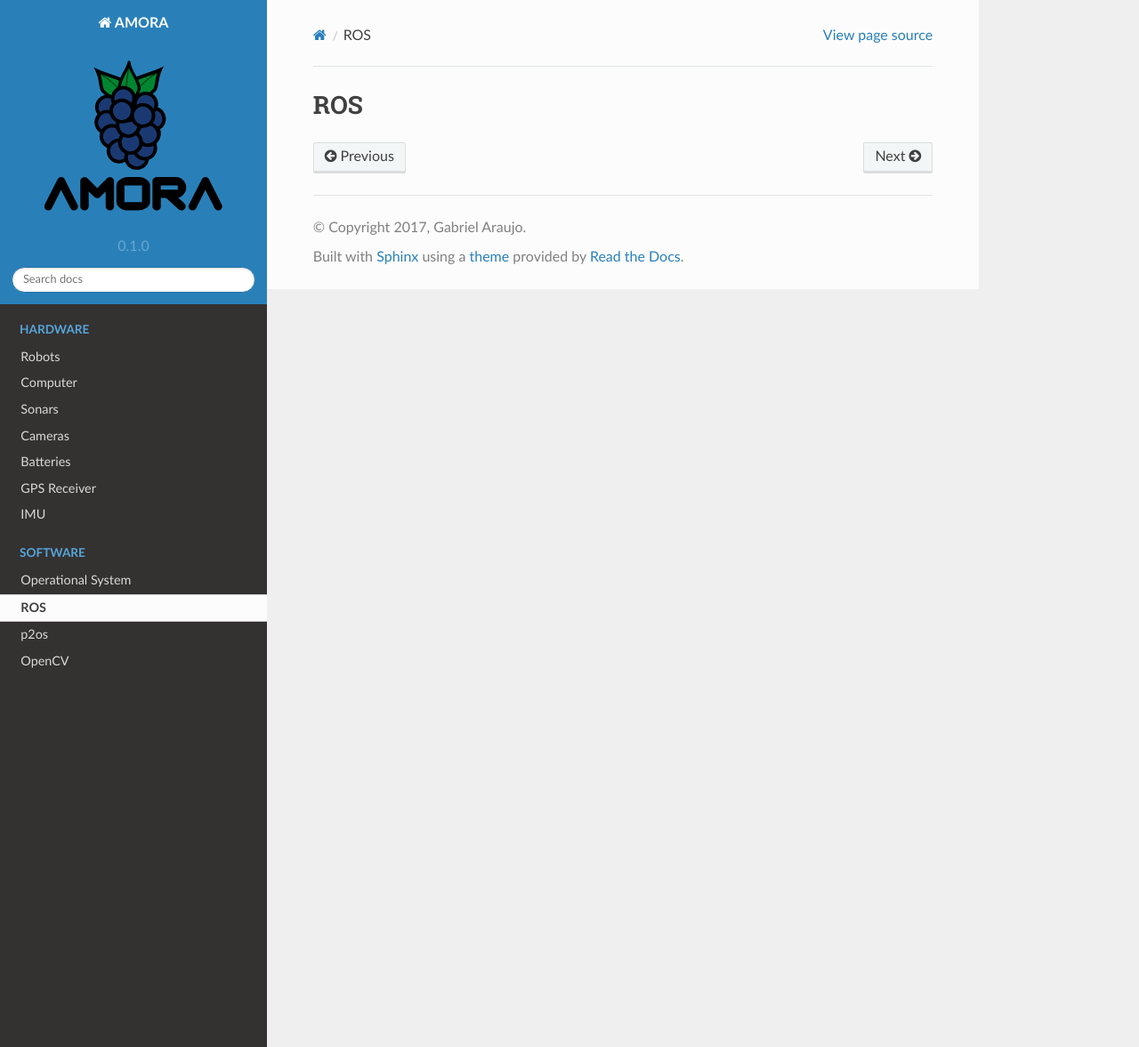
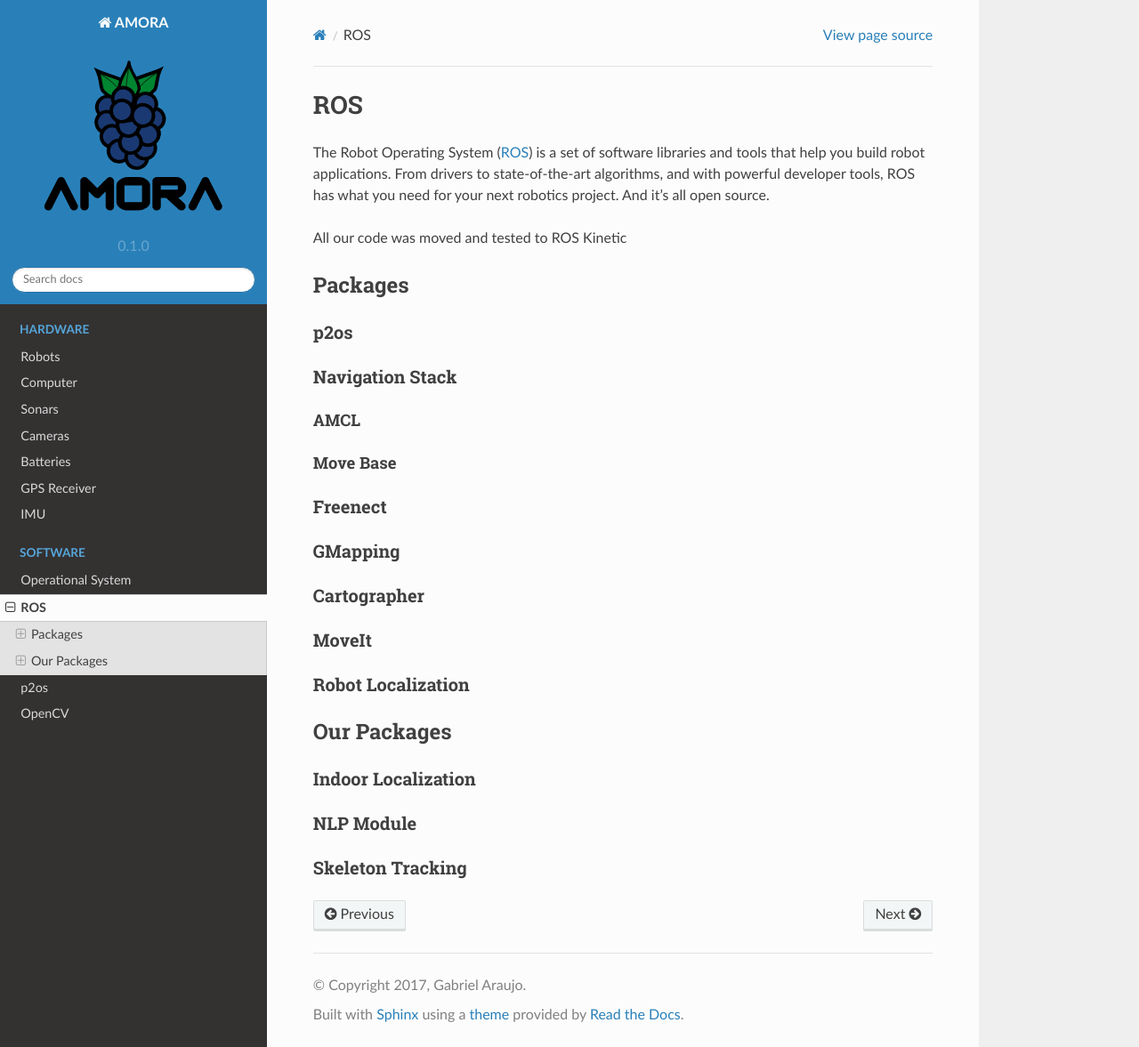
Before and after one commit to lara-unb/amora, a Sphinx documentation site: the page built from docs/source/ros.rst, in a window 1280 px wide and 1177 px high. Shown: the whole window at 89% size. Built offline with Sphinx 7.4.7 and the Read the Docs theme 2.0.0, drawn with Linux system fonts in a browser that asks for light colours.

Commit message:
Update docs

```diff
--- a/docs/source/gps.rst
+++ b/docs/source/gps.rst
@@ -39,7 +39,7 @@ A circuit board was built to integrate GPS and IMU readings, to communicate with
    :alt: case gps
    :align: center
 
-   Power Board with GPS Receiver and IMU (below GPS) in its case.
+   Power Board with GPS Receiver and IMU (under GPS) in its case.
 
 .. [1] See more in the `antenna user guide`_.
 
--- a/docs/source/ros.rst
+++ b/docs/source/ros.rst
@@ -1,2 +1,52 @@
 ROS
 ===
+
+The Robot Operating System (ROS_) is a set of software libraries and tools that help you build robot applications. From drivers to state-of-the-art algorithms, and with powerful developer tools, ROS has what you need for your next robotics project. And it's all open source.
+
+All our code was moved and tested to ROS Kinetic
+
+.. _ROS: http://ros.org
+
+Packages
+~~~~~~~~
+
+p2os
+----
+
+Navigation Stack
+----------------
+
+AMCL
+++++
+
+Move Base
++++++++++
+
+Freenect
+--------
+
+GMapping
+--------
+
+Cartographer
+------------
+
+MoveIt
+------
+
+Robot Localization
+------------------
+
+Our Packages
+~~~~~~~~~~~~
+
+Indoor Localization
+-------------------
+
+
+NLP Module
+----------
+
+
+Skeleton Tracking
+-----------------
```
Also changed, not shown: 9 other files.
